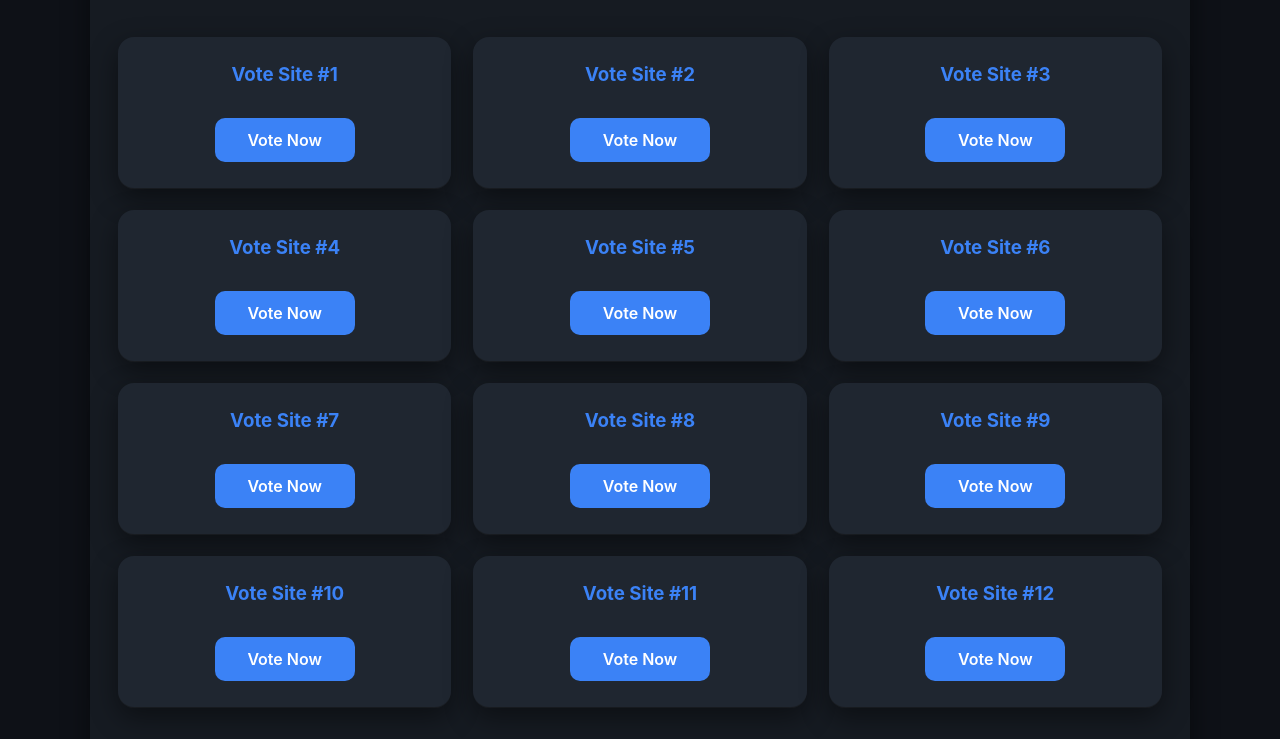
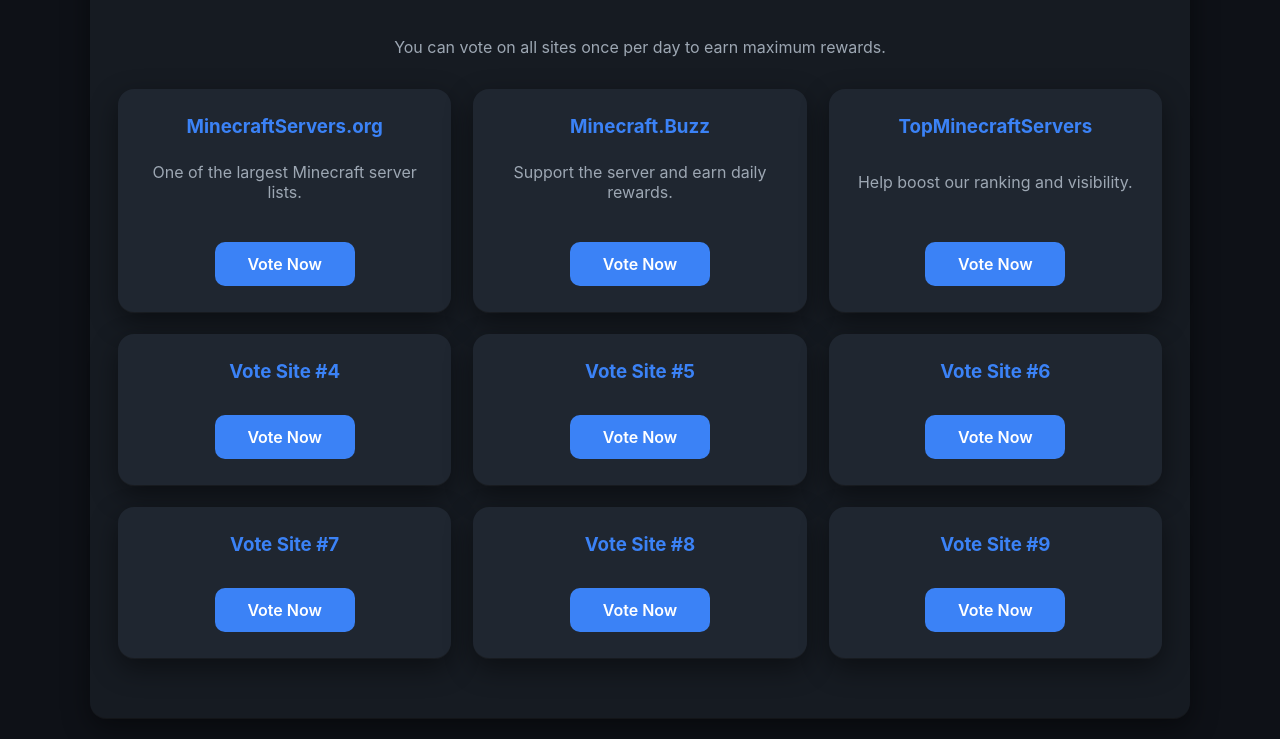
Before and after one commit to Viizorr/ricksmcserver, a plain HTML site: page vote.html in a window 1280 px wide. Shown: the part 501-1240 px from the top of the page. Drawn offline with Linux system fonts and the light colour scheme.

Commit message:
Added first 3 vote links

```diff
--- a/styles.css
+++ b/styles.css
@@ -161,6 +161,13 @@ nav {
   margin: 0 auto;
   color: var(--text-muted);
   line-height: 1.6;
+}
+
+.center-text {
+  text-align: center;
+  max-width: 700px;
+  margin: 0 auto 32px auto;
+  color: var(--text-muted);
 }
 
 /* ===================== CARDS ===================== */
--- a/vote.html
+++ b/vote.html
@@ -34,27 +34,41 @@
 <!-- ===================== VOTE LINKS ===================== -->
 <section class="section">
   <h2>Available Vote Sites</h2>
+  <p class="center-text">
+  You can vote on all sites once per day to earn maximum rewards.
+</p>
+
+
 
   <div class="card-grid">
 
     <div class="card">
-      <h3>Vote Site #1</h3>
+      <h3>MinecraftServers.org</h3>
+      <p>One of the largest Minecraft server lists.</p>
       <div class="card-footer">
-        <a href="#" class="button">Vote Now</a>
+        <a href="https://minecraftservers.org/vote/681419" target="_blank" class="button">
+          Vote Now
+        </a>
       </div>
     </div>
 
     <div class="card">
-      <h3>Vote Site #2</h3>
+      <h3>Minecraft.Buzz</h3>
+      <p>Support the server and earn daily rewards.</p>
       <div class="card-footer">
-        <a href="#" class="button">Vote Now</a>
+        <a href="https://minecraft.buzz/vote/18121" target="_blank" class="button">
+          Vote Now
+        </a>
       </div>
     </div>
 
     <div class="card">
-      <h3>Vote Site #3</h3>
+      <h3>TopMinecraftServers</h3>
+      <p>Help boost our ranking and visibility.</p>
       <div class="card-footer">
-        <a href="#" class="button">Vote Now</a>
+        <a href="https://topminecraftservers.org/vote/42336" target="_blank" class="button">
+          Vote Now
+        </a>
       </div>
     </div>
 
@@ -100,27 +114,6 @@
       </div>
     </div>
 
-    <div class="card">
-      <h3>Vote Site #10</h3>
-      <div class="card-footer">
-        <a href="#" class="button">Vote Now</a>
-      </div>
-    </div>
-
-    <div class="card">
-      <h3>Vote Site #11</h3>
-      <div class="card-footer">
-        <a href="#" class="button">Vote Now</a>
-      </div>
-    </div>
-
-    <div class="card">
-      <h3>Vote Site #12</h3>
-      <div class="card-footer">
-        <a href="#" class="button">Vote Now</a>
-      </div>
-    </div>
-
   </div>
 </section>
 
```
